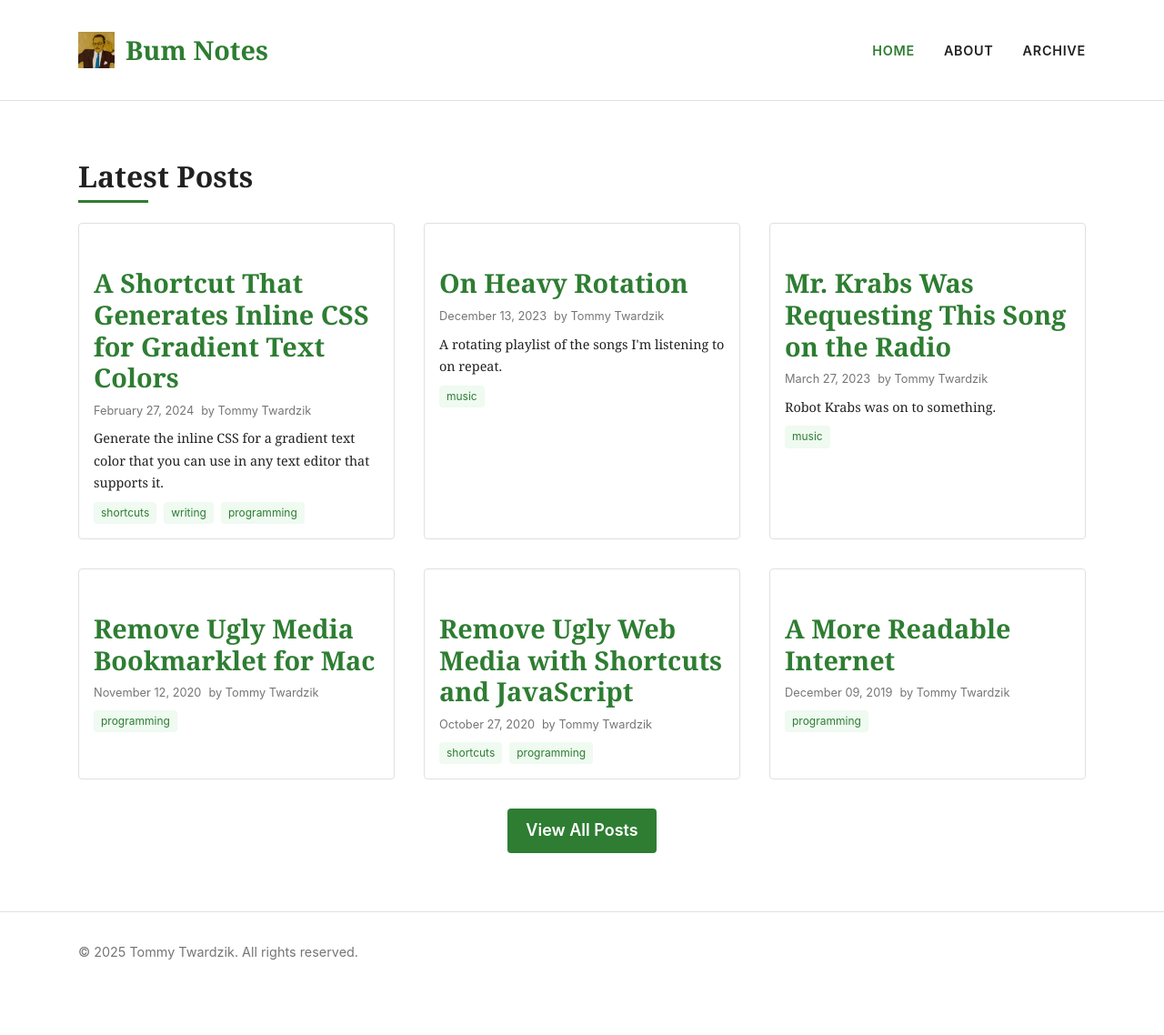
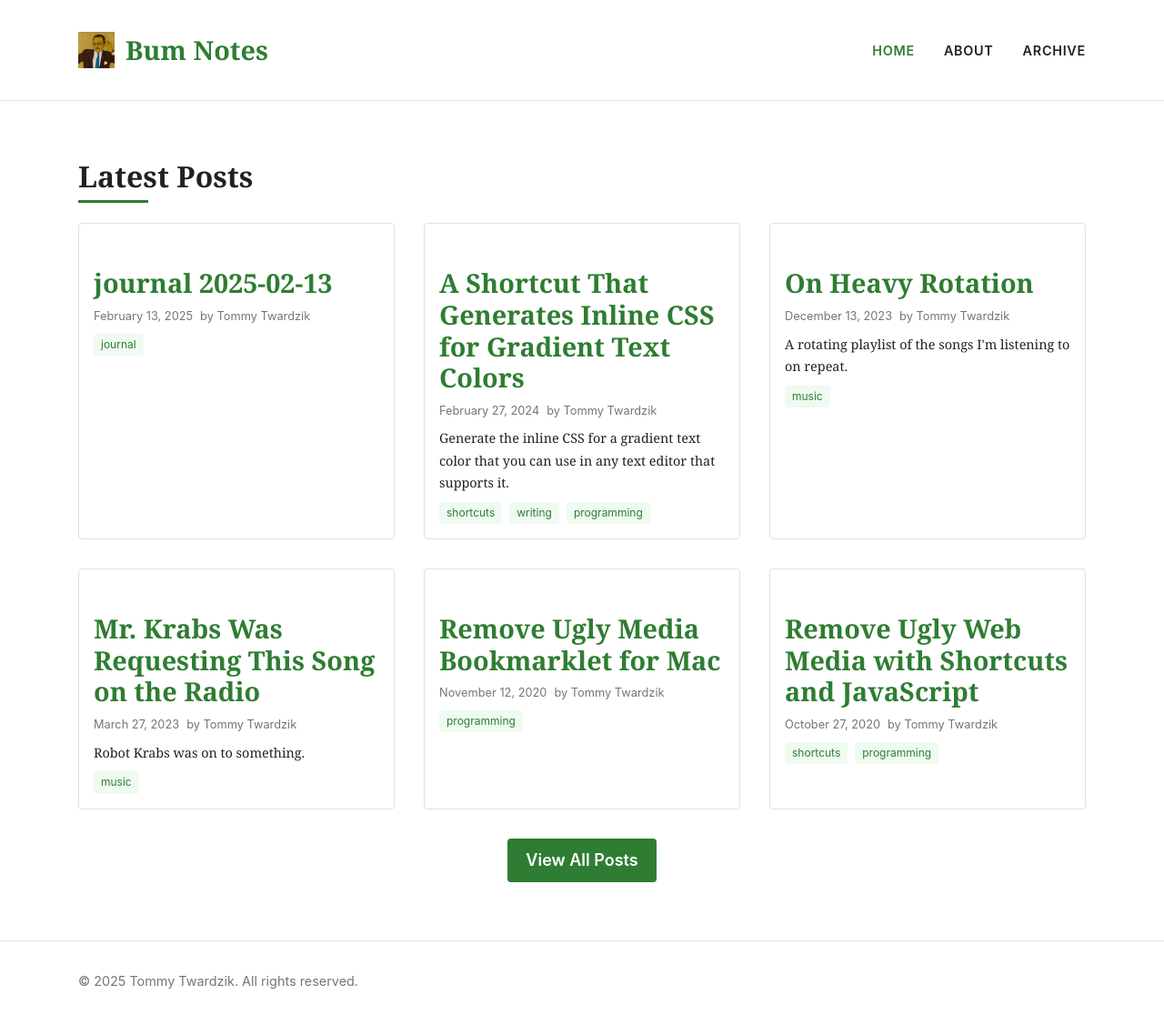
Before and after one commit to ttwardz/bum-notes-blog, a Jekyll site: the page built from index.markdown, in a window 1280 px wide. Shown: the whole page at 91% size. Built offline with Jekyll 4.4.1, drawn with Linux system fonts in a browser that asks for light colours; before the commit the page ends 1106 px from its top, so only the background shows below that.

Commit message:
publish journal post

```diff
--- a/_posts/2025-02-13-journal.md
+++ b/_posts/2025-02-13-journal.md
@@ -1,8 +1,11 @@
 ---
-layout: journal
+layout: post
+date: 2025-02-13 1:55
+title: journal 2025-02-13
+author: Tommy Twardzik
 tags: [journal]
-date: 2025-02-13 1:55
-published: false
 ---
 
+<!-- TODO: convert to `journal` post -->
+
 I literally just came out of the rain and cold into a bar and it’s very nice I wish it was a tavern with a hearth but it’s a good cocktail anyway and a pool table and I’m thankful to be warmed up and dry like in the old times.
```
